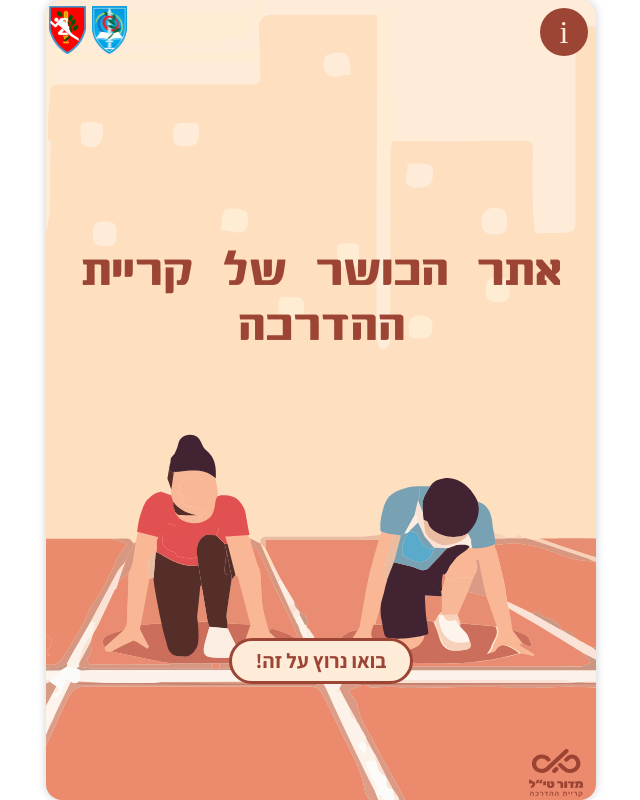
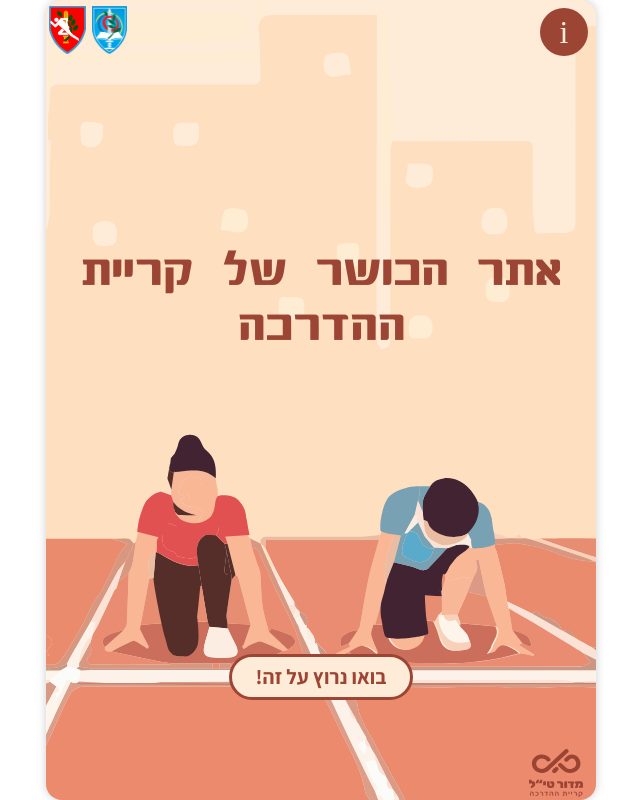
Before and after one commit to madortill/sport-website, a React (Vite) app: page /#/ in a window 1280 px wide. Shown: the whole page, without its empty margins (319-959 px from the left). Built offline with nearby package versions, Linux system fonts and the light colour scheme.

Commit message:
start btn responsive

```diff
--- a/src/style/Home.css
+++ b/src/style/Home.css
@@ -69,7 +69,7 @@
     border-radius: 50px;
     font-size: 1.3rem;
     padding: 0.4rem 1.5rem;
-    margin-top: 21rem;
+    margin-top: 22rem;
     cursor: pointer;
     z-index: 4;
 }
@@ -88,20 +88,26 @@
 
 @media (max-height: 800px) {
     .start-btn {
-        margin-top: 18rem;
+        margin-top: 19rem;
     }
 }
 @media (max-height: 750px) {
     .start-btn {
-        margin-top: 16rem;
+        margin-top: 17rem;
     }
 }
 
-@media (max-height: 670px) {
+@media (max-height: 680px) {
     .start-btn {
-        margin-top: 16rem;
+        margin-top: 18rem;
     }
     .title-home {
         margin-top: 12rem;
     }
 }
+
+@media (max-height: 650px) {
+    .start-btn {
+        margin-top: 16rem;
+    }
+}
```
